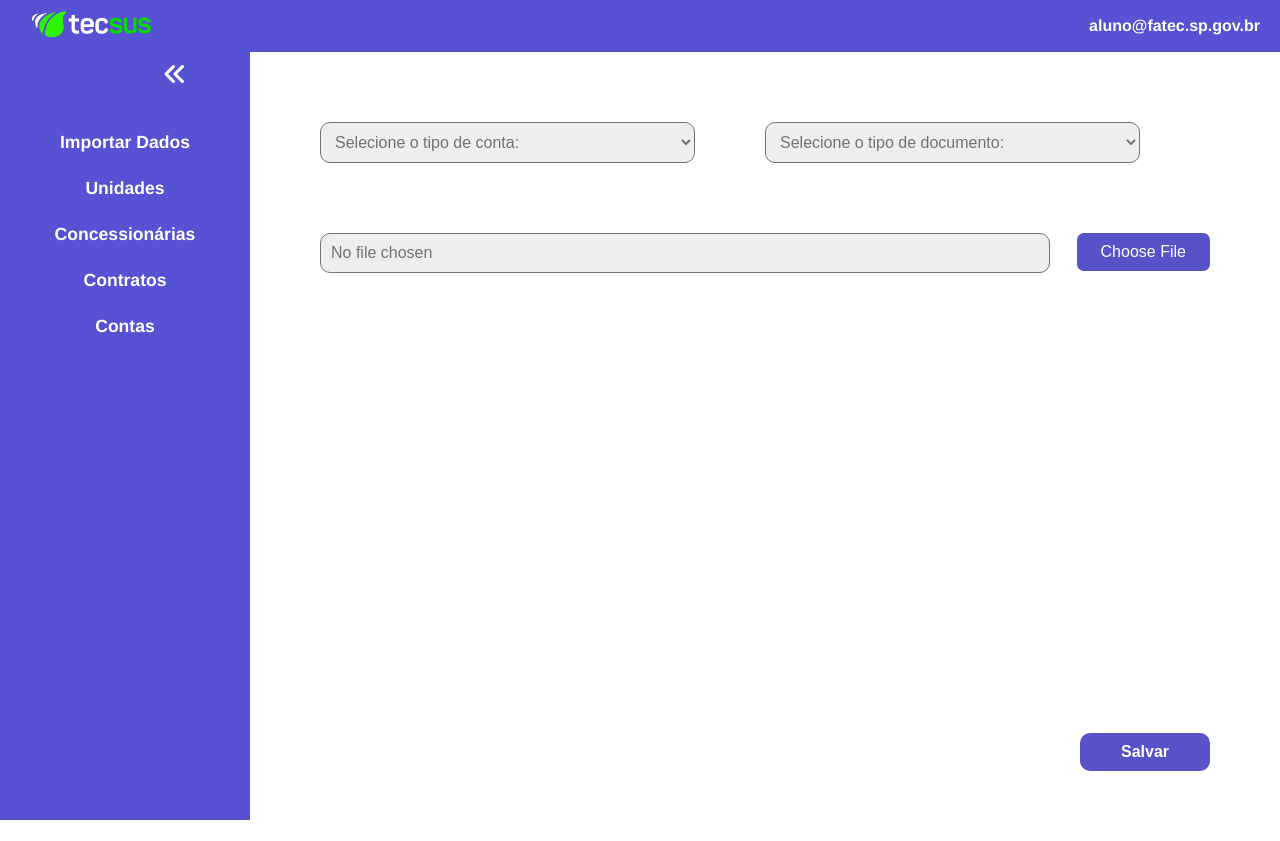
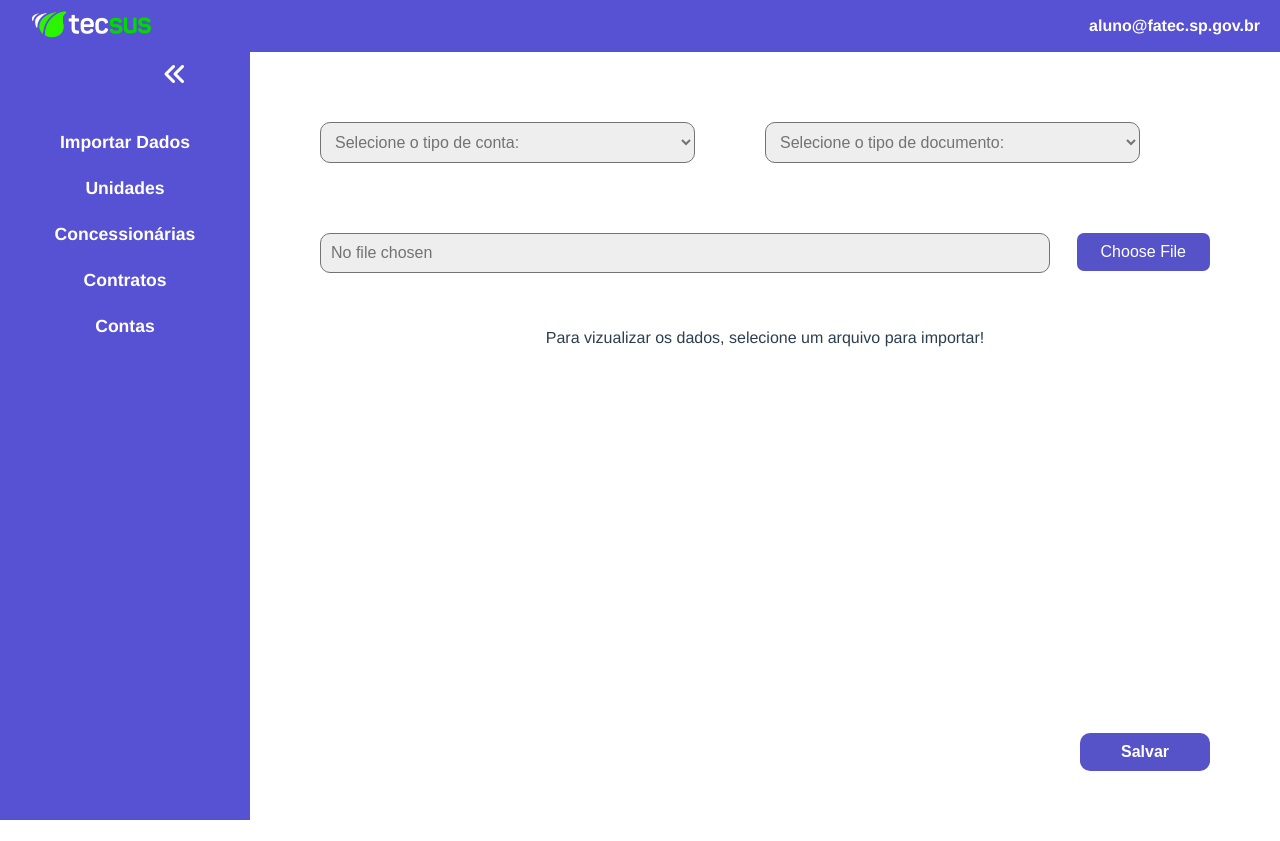
Before and after one commit to Data-Team23/Tecsus-frontend, a Vue app in the folder app-web/: page /upload in a window 1280 px wide. Built offline with nearby package versions, Linux system fonts and the light colour scheme.

Commit message:
style: v-if para dados da tabela quando arquivo estiver importado

```diff
--- a/app-web/src/views/Upload.vue
+++ b/app-web/src/views/Upload.vue
@@ -25,6 +25,9 @@
             </InputField>
         </div>
         <div class="container-table">
+            <div v-if="!fileInputValue">
+                <p>Para vizualizar os dados, selecione um arquivo para importar!</p>
+            </div>
             <Table
                 :data-object="tableObject"
                 :data="data"
```
